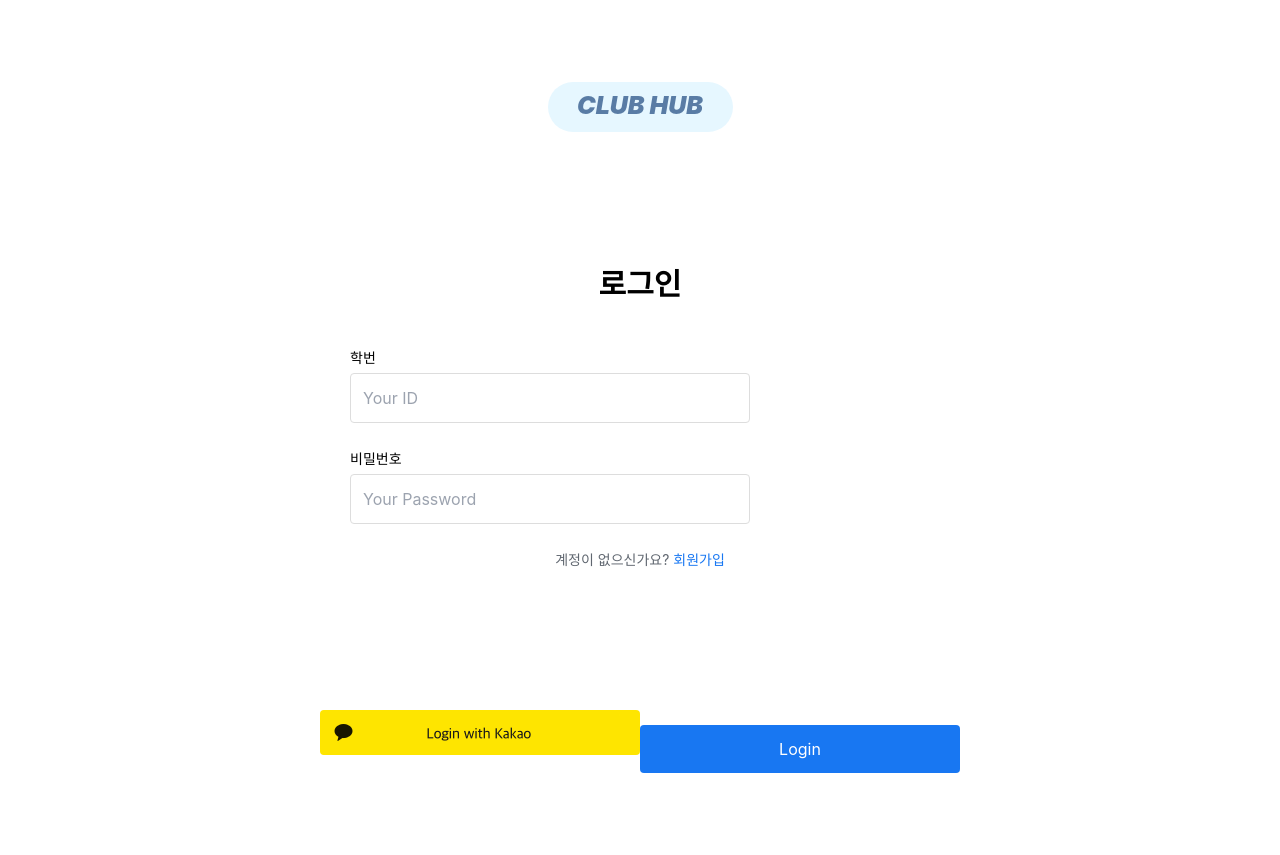
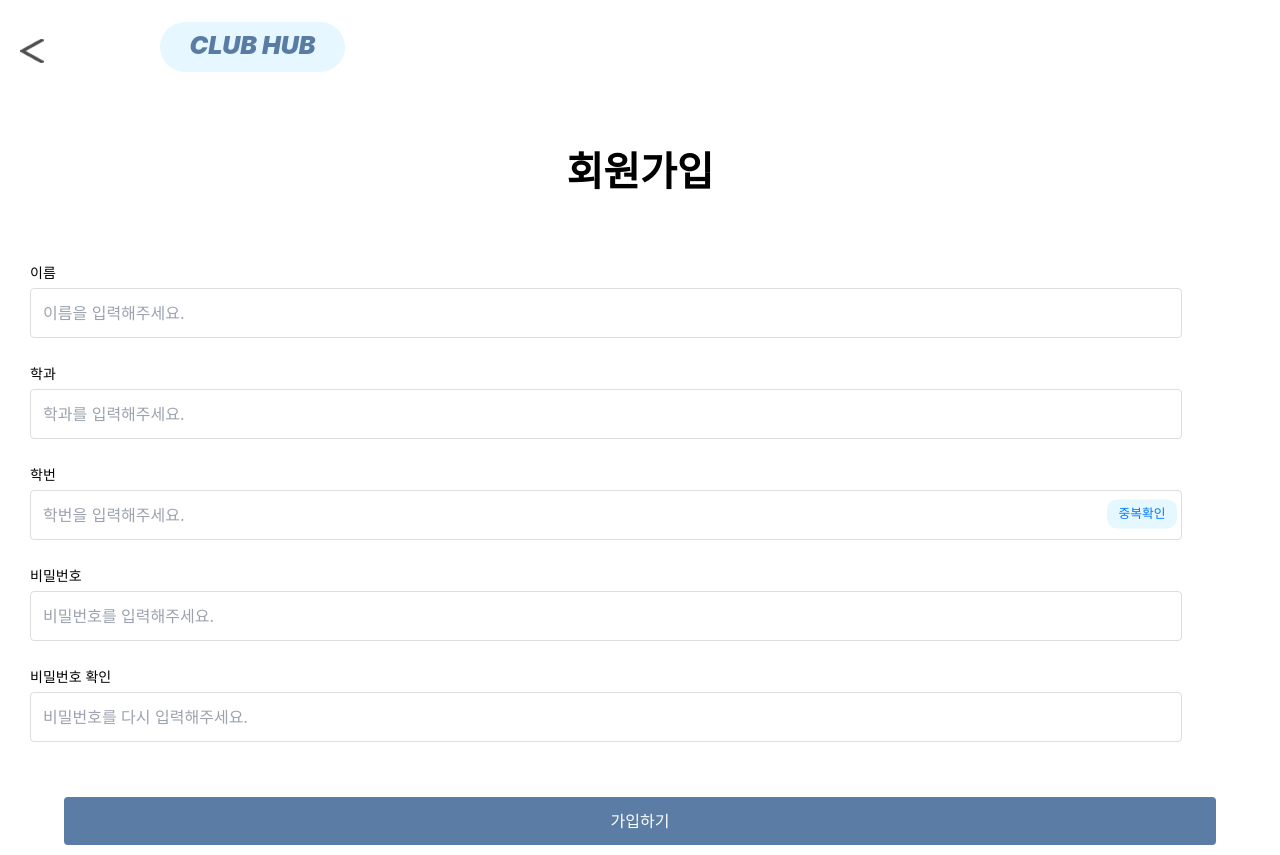
Before and after one commit to KDT-Club/frontend, a React (Create React App) app: page /signup in a window 1280 px wide. Before the commit the page ends 803 px from the top, so only its background shows below. Built offline with nearby package versions, Linux system fonts and the light colour scheme.

Commit message:
페이지  - 시작페이지  - 회원가입 및 로그인 페이지 완료.

```diff
--- a/package.json
+++ b/package.json
@@ -11,7 +11,7 @@
     "react": "^18.3.1",
     "react-dom": "^18.3.1",
     "react-icons": "^5.2.1",
-    "react-router-dom": "^6.24.0",
+    "react-router-dom": "^6.24.1",
     "react-scripts": "5.0.1",
     "web-vitals": "^2.1.4"
   },
--- a/src/App.jsx
+++ b/src/App.jsx
@@ -1,8 +1,10 @@
 import React, {useEffect} from 'react';
 import './styles/App.css';
+import {Route, BrowserRouter as Router, Routes} from 'react-router-dom';
 import Logo from './pages/login/start_logo.jsx'
 import Login from './pages/login/login.jsx'
 import { GoogleOAuthProvider } from '@react-oauth/google';
+import SignUp from './pages/login/signup.jsx'
 
 function App() {
     const [showLogo, setShowLogo] = React.useState(true);
@@ -31,11 +33,17 @@ function App() {
     }, []);
 
     return (
-        <GoogleOAuthProvider clientId="">
-            <div className="App">
-                {showLogo ? <Logo /> : <Login />}
-            </div>
-        </GoogleOAuthProvider>
+        <Router>
+            <GoogleOAuthProvider clientId="YOUR_CLIENT_ID">
+                <div className="App">
+                    <Routes>
+                        <Route path="/" element={showLogo ? <Logo /> : <Login/>} />
+                        <Route path="/login" element={<Login />} />
+                        <Route path="/signup" element={<SignUp />} />
+                    </Routes>
+                </div>
+            </GoogleOAuthProvider>
+        </Router>
     );
 }
 
--- a/src/pages/login/login.jsx
+++ b/src/pages/login/login.jsx
@@ -1,5 +1,7 @@
 import React, { useState } from 'react';
+import {useNavigate} from 'react-router-dom'
 import '../../styles/login.css';
+import '../../styles/App.css';
 import Header_center from '../../components/Header_center.jsx'
 import kakao from '../../images/kakao_login.png'
 import {GoogleLogin} from '@react-oauth/google'
@@ -7,15 +9,17 @@ import {GoogleLogin} from '@react-oauth/google'
 function Login() {
     const [id, setId] = useState('');
     const [password, setPassword] = useState('');
+    const navigate = useNavigate();
 
     const handleLogin = (e) => {
         e.preventDefault();
         console.log('Login attempt with:', id, password);
     };
 
-    const handleGoogleLogin = () => {
-        console.log('Google login');
-    };
+    const handleSignup = (e) => {
+        e.preventDefault();
+        navigate('/signup')
+    }
 
     const handleKakaoLogin = () => {
         console.log('KakaoTalk login');
@@ -56,7 +60,7 @@ function Login() {
                     />
                 </div>
                 <p className="signup-text">
-                    계정이 없으신가요? <a href="#" className="signup-link">회원가입</a>
+                    계정이 없으신가요? <span className="signup-link" onClick={handleSignup}>회원가입</span>
                 </p>
             </form>
             <div className="social-login-container">
--- /dev/null
+++ b/src/pages/login/signup.jsx
@@ -0,0 +1,140 @@
+import React from 'react';
+import {useNavigate} from 'react-router-dom';
+import Header_center from "../../components/Header_center.jsx";
+import '../../styles/signup.css'
+import '../../styles/App.css'
+import back from '../../images/shape.png'
+
+function Modal({onClose}) {
+    return(
+        <div className="modal-overlay">
+            <div className="modal-content">
+                <div className="modal-header">
+                <p>가입이 완료되었습니다!</p>
+                <p>로그인 화면으로 돌아갑니다.</p>
+                </div>
+                <hr/>
+                <button onClick={onClose}>OK</button>
+            </div>
+        </div>
+    )
+}
+
+
+function signup () {
+    // eslint-disable-next-line react-hooks/rules-of-hooks
+    const [id, setId] = React.useState('');
+    // eslint-disable-next-line react-hooks/rules-of-hooks
+    const [name, setName] = React.useState('');
+    // eslint-disable-next-line react-hooks/rules-of-hooks
+    const [major, setMajor] = React.useState('');
+    // eslint-disable-next-line react-hooks/rules-of-hooks
+    const [password, setPassword] = React.useState('');
+    // eslint-disable-next-line react-hooks/rules-of-hooks
+    const [confirmPassword, setConfirmPassword] = React.useState('');
+    // eslint-disable-next-line react-hooks/rules-of-hooks
+    const [duplicateId, setDuplicateId] = React.useState(false);
+    // eslint-disable-next-line react-hooks/rules-of-hooks
+    const navigate = useNavigate();
+    // eslint-disable-next-line react-hooks/rules-of-hooks
+    const [showModal, setShowModal] = React.useState(false);
+
+    const handleDuplicateCheck = () => {
+        setDuplicateId(true);
+    }
+
+    const handleBackClick = () => {
+        window.history.back();
+    }
+
+    const handleSignup = (e) => {
+        e.preventDefault();
+        setShowModal(true);
+    }
+
+    const handleModalClose = () => {
+        setShowModal(false);
+        navigate('/login');
+    }
+
+    return(
+        <div>
+            <div className="header-container">
+                <button onClick={handleBackClick} className="back-button">
+                    <img src={back} alt="back"/>
+                </button>
+                <div className="signup-header-center">
+                <Header_center/>
+                </div>
+            </div>
+            <div className="signup-title">
+                회원가입
+            </div>
+            <div className="signup-container">
+                <div className="input-group">
+                    <label htmlFor="student-name">이름</label>
+                    <input
+                        id="student-name"
+                        type="text"
+                        placeholder="이름을 입력해주세요."
+                        value={name}
+                        onChange={(e) => setName(e.target.value)}
+                    />
+                </div>
+                <div className="input-group">
+                    <label htmlFor="student-major">학과</label>
+                    <input
+                        id="student-major"
+                        type="text"
+                        placeholder="학과를 입력해주세요."
+                        value={major}
+                        onChange={(e) => setMajor(e.target.value)}
+                    />
+                </div>
+                <div className="input-group">
+                    <label htmlFor="student-id">학번</label>
+                    <div className="input-with-button">
+                    <input
+                        id="student-id"
+                        type="id"
+                        placeholder="학번을 입력해주세요."
+                        value={id}
+                        onChange={(e) => setId(e.target.value)}
+                    />
+                        <button onClick={handleDuplicateCheck} className="duplicate-check-btn">중복확인</button>
+                    </div>
+                </div>
+                <div className="input-group">
+                    <label htmlFor="passowrd">비밀번호</label>
+                    <input
+                        id="password"
+                        type="password"
+                        placeholder="비밀번호를 입력해주세요."
+                        value={password}
+                        onChange={(e) => setPassword(e.target.value)}
+                    />
+                </div>
+                <div className="input-group">
+                    <label htmlFor="password">비밀번호 확인</label>
+                    <input
+                        id="password"
+                        type="password"
+                        placeholder="비밀번호를 다시 입력해주세요."
+                        value={confirmPassword}
+                        onChange={(e) => setConfirmPassword(e.target.value)}
+                        style={{
+                            borderColor: password !== confirmPassword && confirmPassword !== '' ? 'red' : '',
+                            borderWidth: password !== confirmPassword && confirmPassword !== '' ? '1px' : ''
+                        }}
+                    />
+                </div>
+                <button type="submit" className="signup-btn" onClick={handleSignup}>가입하기</button>
+                {showModal && (
+                    <Modal onClose={handleModalClose} />
+                )}
+            </div>
+        </div>
+    )
+}
+
+export default signup;
--- a/src/styles/login.css
+++ b/src/styles/login.css
@@ -53,6 +53,7 @@ button, .social-login {
     font-size: 14px;
     color: #1877f2;
     text-decoration: none;
+    cursor: pointer;
 }
 
 .signup-text {
--- /dev/null
+++ b/src/styles/signup.css
@@ -0,0 +1,103 @@
+.signup-title {
+    font-size: 40px;
+    font-weight: bold;
+    margin-top: 30px;
+}
+.signup-container {
+    margin-top: 60px;
+    width: 100%;
+}
+
+.border-red-500 {
+    border: 1px solid red;
+}
+
+.signup-btn {
+    background-color: #5a7ca5;
+    color: white;
+    width: 90%;
+    margin-top: 30px;
+}
+
+.input-group {
+    width: 90%
+}
+.header-container {
+    display: flex;
+    align-items: center;
+    padding: 10px 20px;
+}
+
+.back-button {
+    background: none;
+    border: none;
+    cursor: pointer;
+    padding: 0;
+}
+
+.back-button img {
+    width: 24px;
+    height: 24px;
+}
+
+.signup-header-center {
+    margin-left: -180px;
+}
+
+.input-with-button {
+    position: relative;
+    display: flex;
+    align-items: center;
+}
+
+.input-with-button input {
+    width: 100%;
+    padding-right: 70px;
+}
+
+.duplicate-check-btn {
+    position: absolute;
+    right: 5px;
+    top: 40%;
+    transform: translateY(-50%);
+    background-color: #e5f7ff;
+    width: 70px;
+    border-radius: 10px;
+    color: #007bff;
+    cursor: pointer;
+    padding: 5px;
+    font-size: 0.8em;
+    white-space: nowrap;
+}
+
+.modal-overlay {
+    position: fixed;
+    top: 0;
+    left: 0;
+    right: 0;
+    bottom: 0;
+    background-color: rgba(0, 0, 0, 0.5);
+    display: flex;
+    justify-content: center;
+    align-items: center;
+}
+
+.modal-content {
+    background-color: white;
+    width: 50%;
+    height: 13%;
+    padding: 20px;
+    border-radius: 10px;
+    text-align: center;
+}
+
+.modal-content button {
+    width: 60%;
+    margin-top: 5px;
+    padding: 5px 20px;
+    cursor: pointer;
+}
+
+.modal-header {
+    margin-bottom: 7px;
+}
```
Also changed, not shown: src/images/shape.png (added), 1 other file (tests, documents, lock files or other folders).
